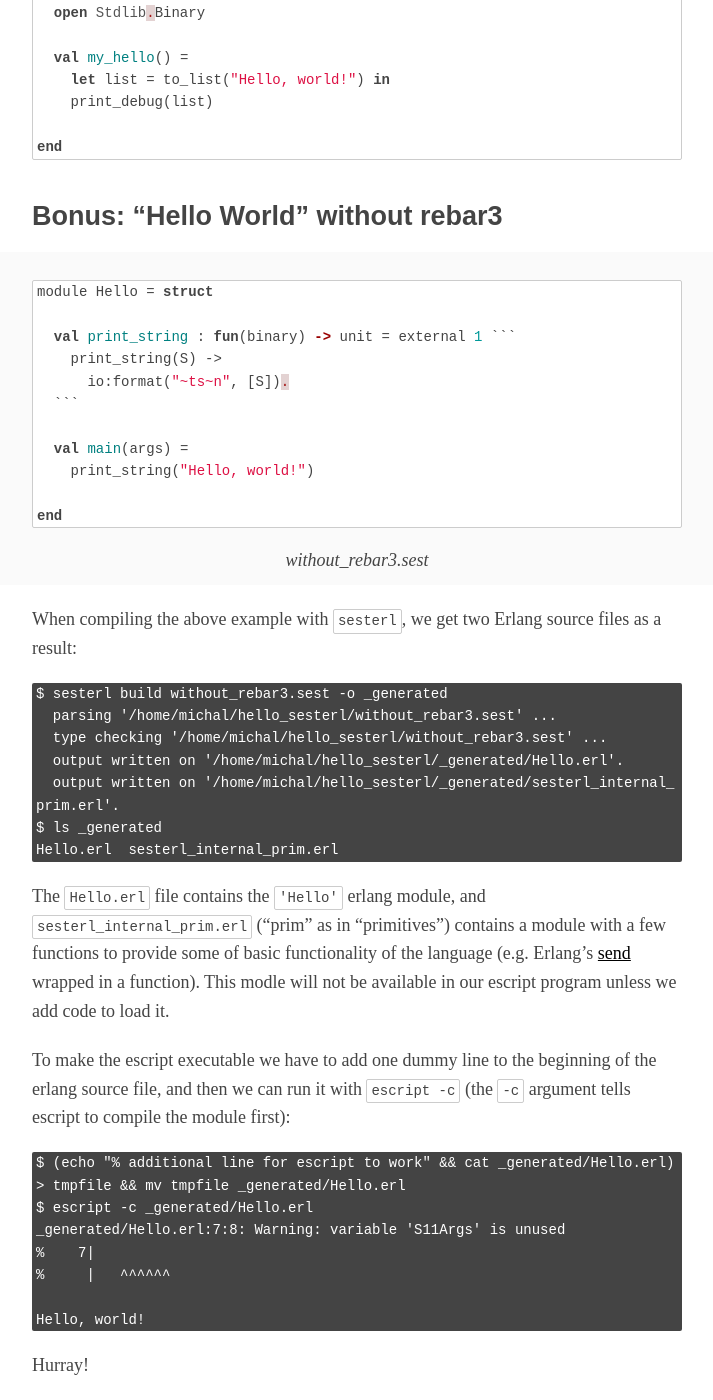
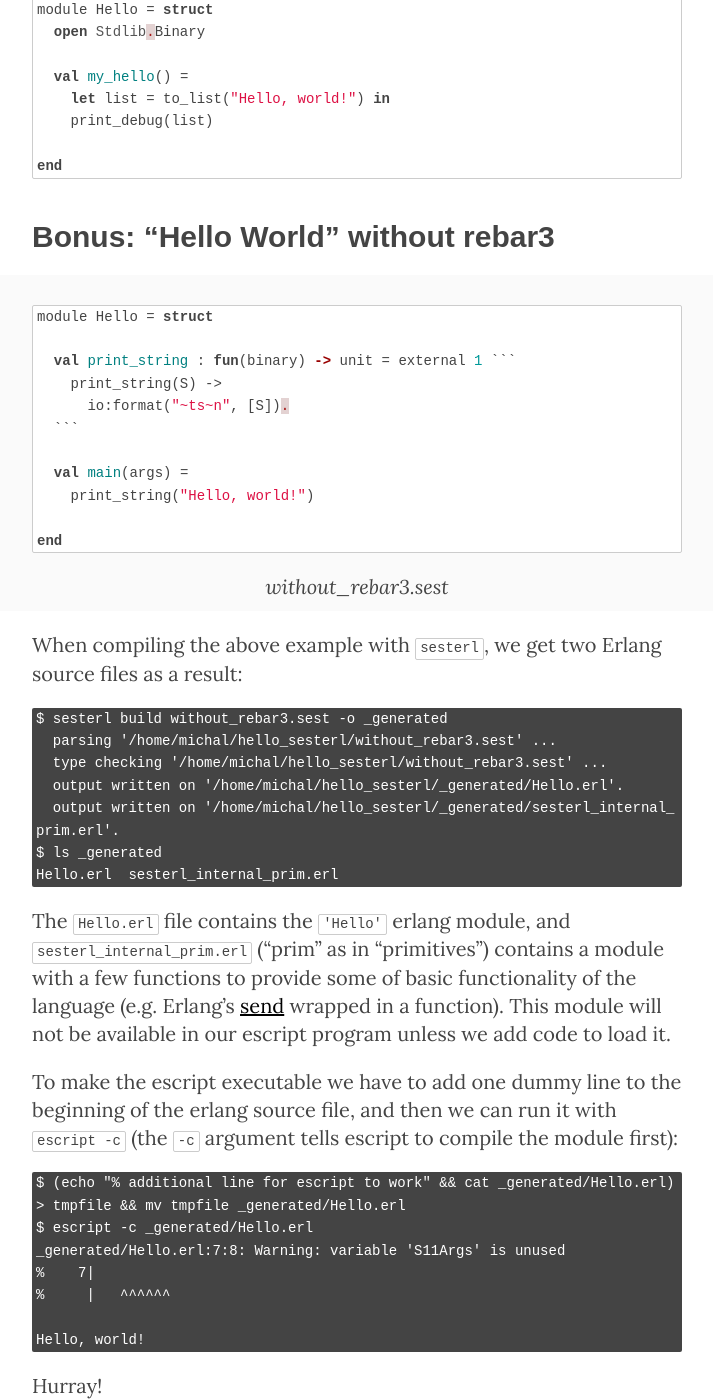
Before and after one commit to michallepicki/blog, a Jekyll site: the page built from _posts/2021-06-06-notes-on-using-sesterl.md, in a window 1280 px wide and 1400 px high, scrolled down 6286 px. Shown: the whole window, without its empty margins (283-996 px from the left). Built offline with Jekyll 4.4.1, drawn with Linux system fonts in a browser that asks for light colours.

Commit message:
try out lora

````diff
--- a/_includes/styles.css
+++ b/_includes/styles.css
@@ -1,9 +1,17 @@
 /* general typography */
 
+@import url('https://fonts.googleapis.com/css2?family=Libre+Baskerville:ital,wght@0,400;0,700;1,400&display=swap');
+@import url('https://fonts.googleapis.com/css2?family=Lora:ital,wght@0,400;0,500;0,600;0,700;1,400;1,500;1,600;1,700&display=swap');
 body {
+  /* font-family: serif;
   line-height: 1.6;
-  font-size: 18px;
-  font-family: serif;
+  font-size: 18px; */
+  /* font-family: 'Libre Baskerville', serif;
+  line-height: 1.6;
+  font-size: 18px; */
+  font-family: 'Lora', serif;
+  line-height: 1.4;
+  font-size: 20px;
   color: #444;
   text-size-adjust: none;
 }
@@ -135,6 +143,7 @@ code {
 }
 
 figure code, div.highlighter-rouge code {
+  line-height: 1.6;
   display: block;
   overflow-x: auto;
   background-color: #fff;
--- a/_posts/2021-06-06-notes-on-using-sesterl.md
+++ b/_posts/2021-06-06-notes-on-using-sesterl.md
@@ -310,7 +310,7 @@ Hello.erl  sesterl_internal_prim.erl
 ```
 {: .terminal}
 
-The `Hello.erl` file contains the `'Hello'` erlang module, and `sesterl_internal_prim.erl` ("prim" as in "primitives") contains a module with a few functions to provide some of basic functionality of the language (e.g. Erlang's [send](http://erlang.org/doc/reference_manual/expressions.html#send) wrapped in a function). This modle will not be available in our escript program unless we add code to load it.
+The `Hello.erl` file contains the `'Hello'` erlang module, and `sesterl_internal_prim.erl` ("prim" as in "primitives") contains a module with a few functions to provide some of basic functionality of the language (e.g. Erlang's [send](http://erlang.org/doc/reference_manual/expressions.html#send) wrapped in a function). This module will not be available in our escript program unless we add code to load it.
 
 To make the escript executable we have to add one dummy line to the beginning of the erlang source file, and then we can run it with `escript -c` (the `-c` argument tells escript to compile the module first):
 
````
Also changed, not shown: about.md (+1 -3 lines).
